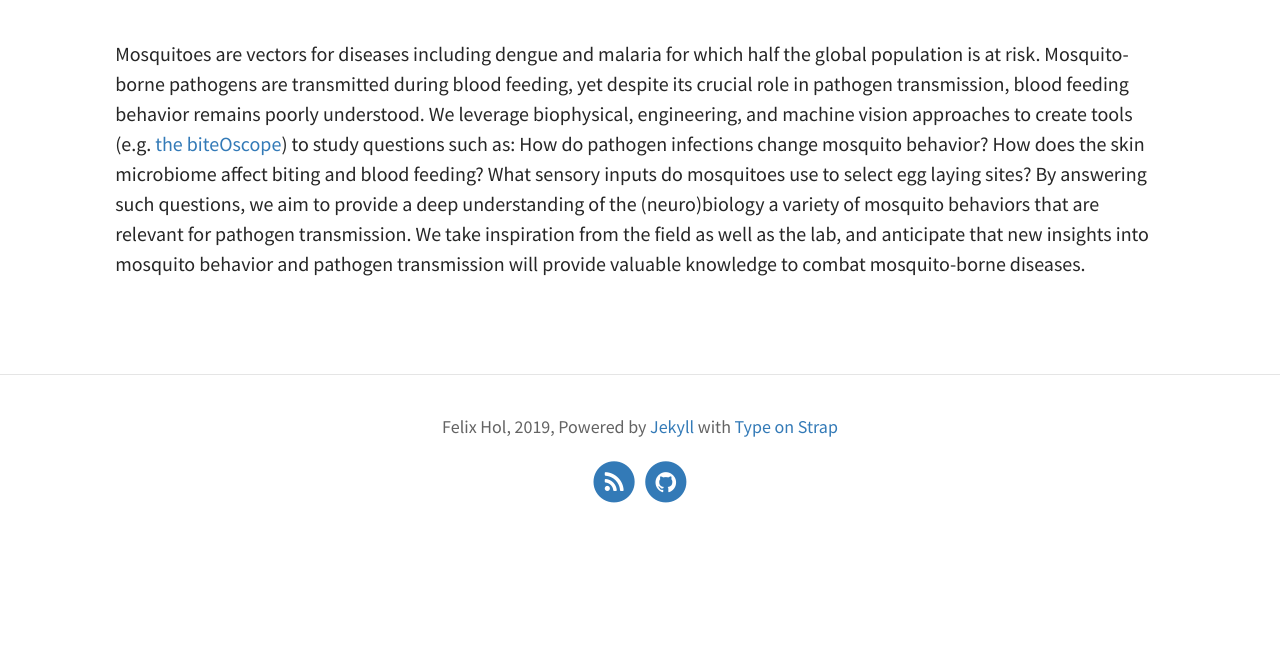
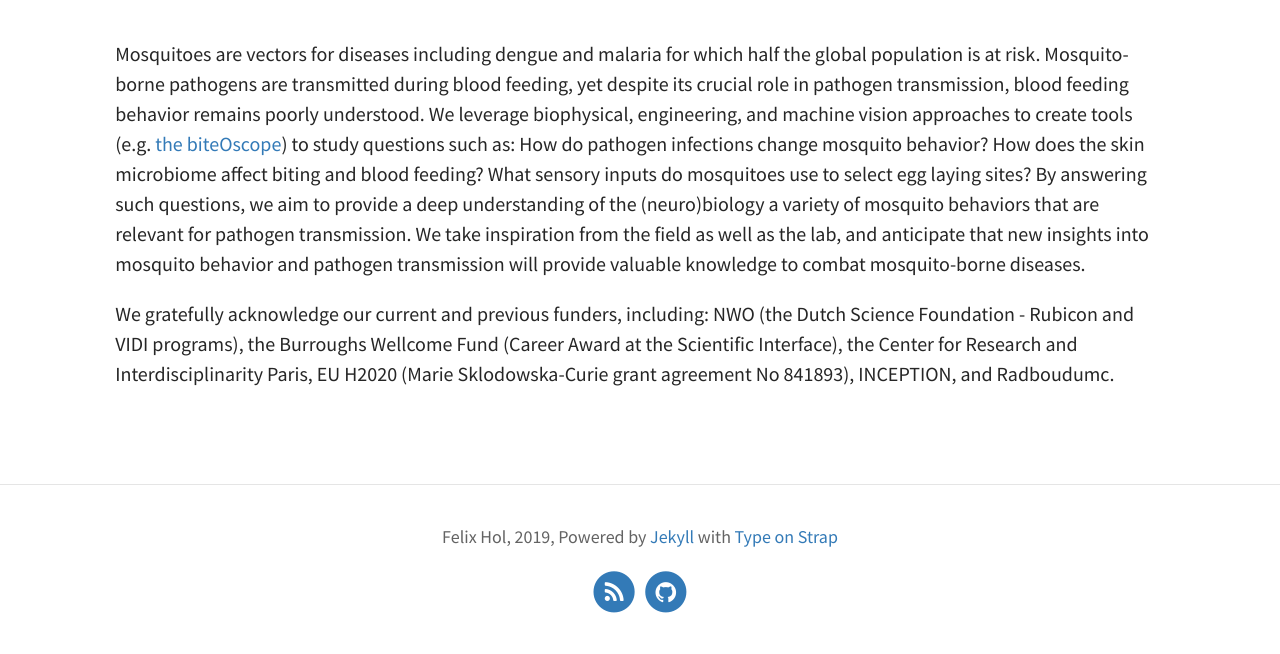
Before and after one commit to felixhol/felixhol.github.io, a Jekyll site: the page built from pages/01research.md, in a window 1280 px wide. Shown: the part 283-937 px from the top of the page. Built offline with Jekyll 4.4.1, drawn with Linux system fonts in a browser that asks for light colours; before the commit the page ends 900 px from its top, so only the background shows below that.

Commit message:
added funding per EU request

```diff
--- a/pages/01research.md
+++ b/pages/01research.md
@@ -6,7 +6,11 @@ feature-img: "assets/img/IMG_2160crop.JPG"
 tags:
 ---
 
-Mosquitoes are vectors for diseases including dengue and malaria for which half the global population is at risk. Mosquito-borne pathogens are transmitted during blood feeding, yet despite its crucial role in pathogen transmission, blood feeding behavior remains poorly understood. We leverage biophysical, engineering, and machine vision approaches to create tools (e.g. [the biteOscope](https://github.com/felixhol/biteOscope)) to study questions such as: How do pathogen infections change mosquito behavior? How does the skin microbiome affect biting and blood feeding? What sensory inputs do mosquitoes use to select egg laying sites? By answering such questions, we aim to provide a deep understanding of the (neuro)biology a variety of mosquito behaviors that are relevant for pathogen transmission. We take inspiration from the field as well as the lab, and anticipate that new insights into mosquito behavior and pathogen transmission will provide valuable knowledge to combat mosquito-borne diseases.
+Mosquitoes are vectors for diseases including dengue and malaria for which half the global population is at risk. Mosquito-borne pathogens are transmitted during blood feeding, yet despite its crucial role in pathogen transmission, blood feeding behavior remains poorly understood. We leverage biophysical, engineering, and machine vision approaches to create tools (e.g. [the biteOscope](https://github.com/felixhol/biteOscope)) to study questions such as: How do pathogen infections change mosquito behavior? How does the skin microbiome affect biting and blood feeding? What sensory inputs do mosquitoes use to select egg laying sites? By answering such questions, we aim to provide a deep understanding of the (neuro)biology a variety of mosquito behaviors that are relevant for pathogen transmission. We take inspiration from the field as well as the lab, and anticipate that new insights into mosquito behavior and pathogen transmission will provide valuable knowledge to combat mosquito-borne diseases.  <br/>
+
+We gratefully acknowledge our current and previous funders, including: NWO (the Dutch Science Foundation - Rubicon and VIDI programs), the Burroughs Wellcome Fund (Career Award at the Scientific Interface), the Center for Research and Interdisciplinarity Paris, EU H2020 (Marie Sklodowska-Curie grant agreement No 841893), INCEPTION, and Radboudumc.
+
+
 
 <!--- If this sounds interesting, join us! We have [openings](https://projects.cri-paris.org/projects/pZDJguA1/des) for a postdoc and a technician, more information [here](../assets/HolCRI_postdocAd.pdf){:target="_blank"}. -->
 
```
